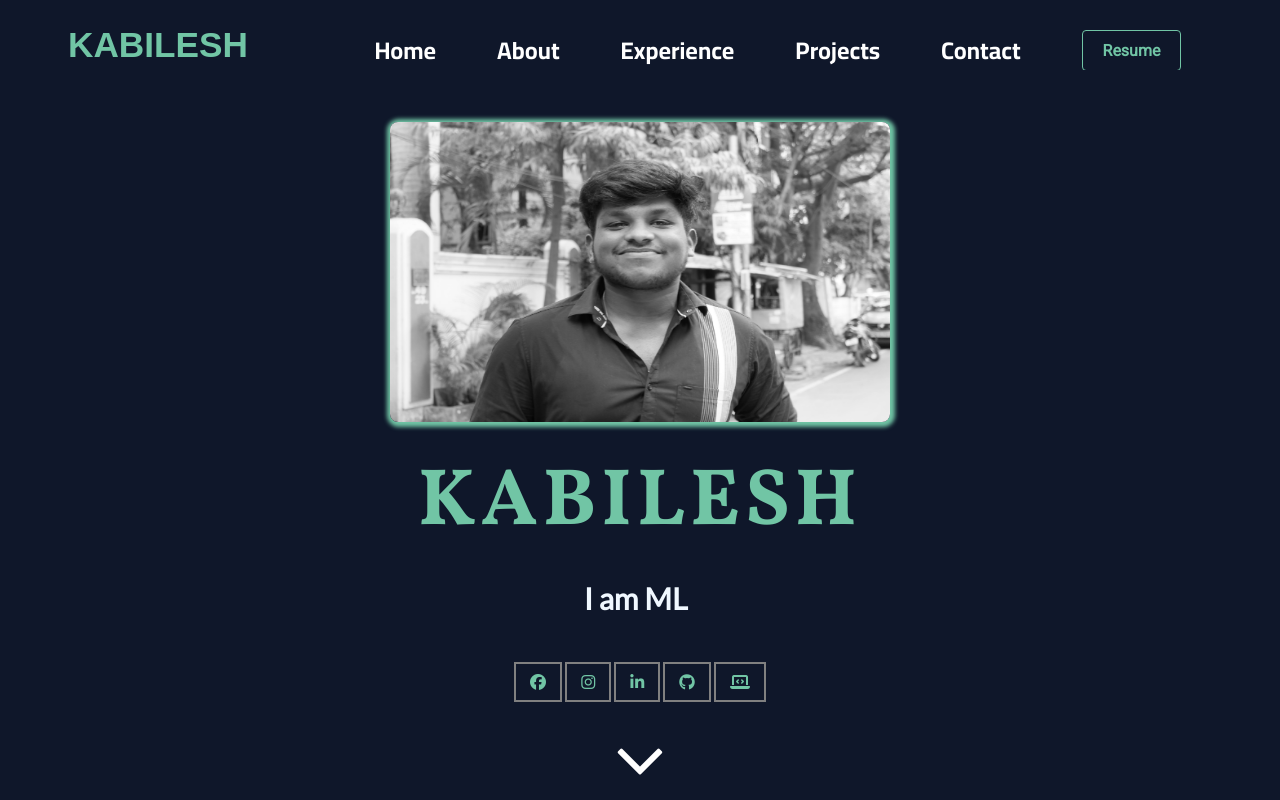
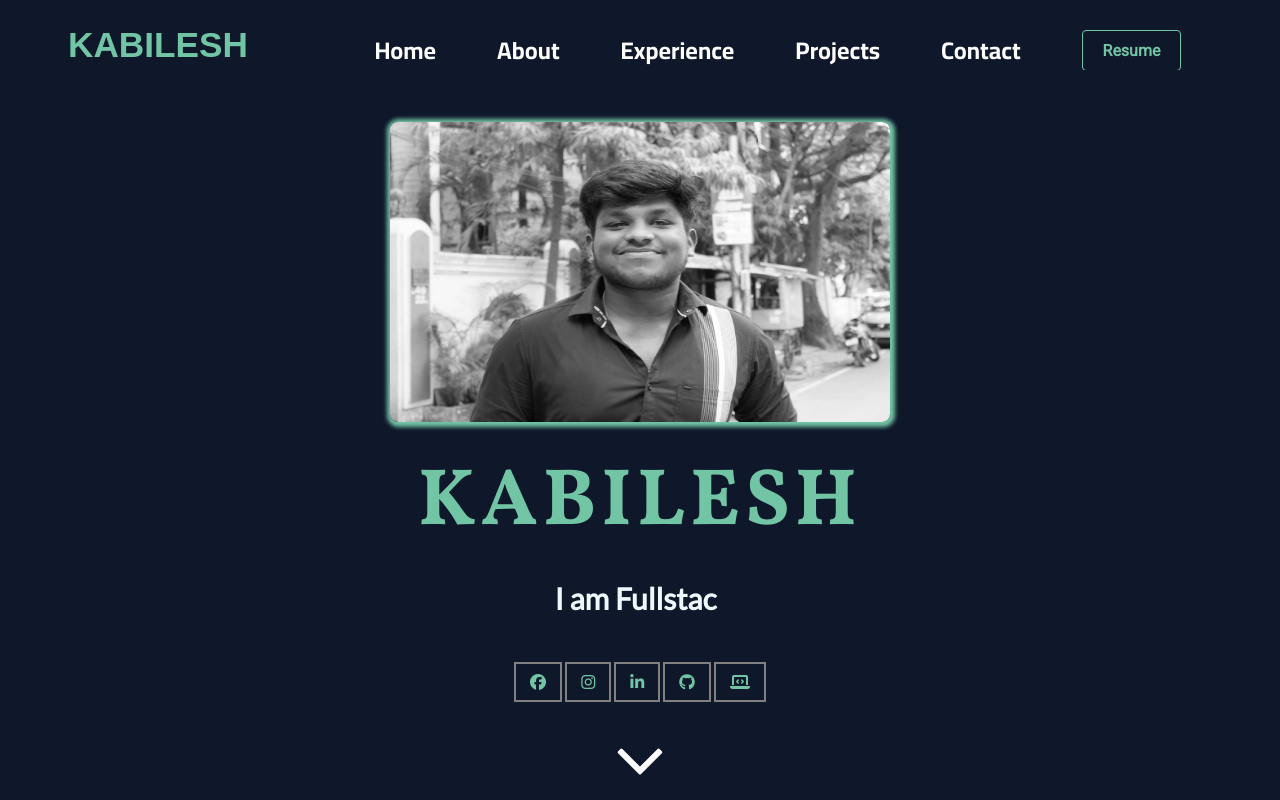
Before and after one commit to Kabilesh020799/Porfolio_React, a React (Create React App) app: page / in a window 1280 px wide. Shown: the top 800 px of the page. Built offline with nearby package versions, Linux system fonts and the light colour scheme; a web font is replaced by a local one.

Commit message:
healine updarte

```diff
--- a/src/components/Home/Home.js
+++ b/src/components/Home/Home.js
@@ -22,15 +22,15 @@ function Body() {
             repeat={Infinity}
             wrapper="b"
             sequence={[
-              "Grad Student 👨‍🎓",
+              "Software Engineer 👨‍💻⚛️",
               1000,
-              "Software Engineer 👨‍💻⚛️",
+              "Fullstack Developer 🤖",
+              1000,
+              "App Developer 📱",
               1000,
               "ML Aspirant 💻",
               1000,
-              "Web Developer 🤖",
-              1000,
-              "App Developer 📱",
+              "Graduate Student 👨‍🎓",
               1000,
             ]}
           ></TypeAnimation>
```
